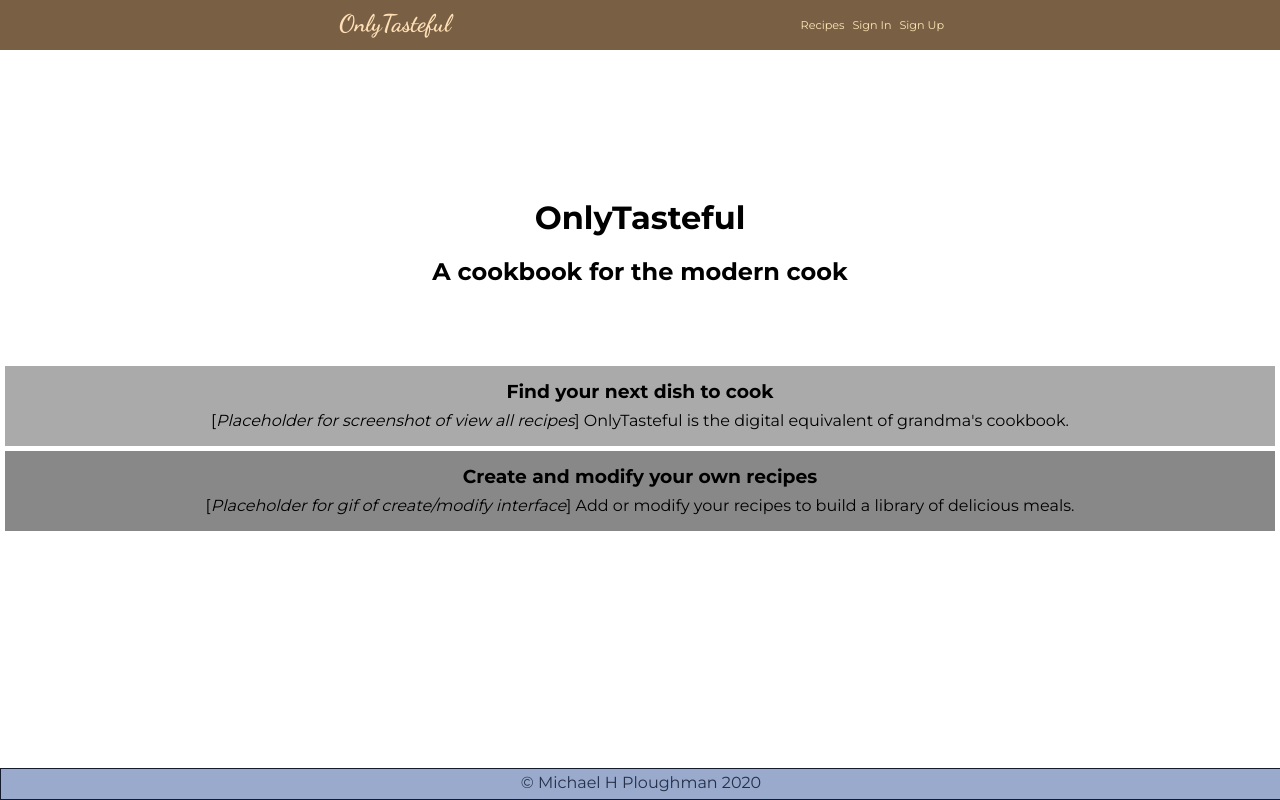
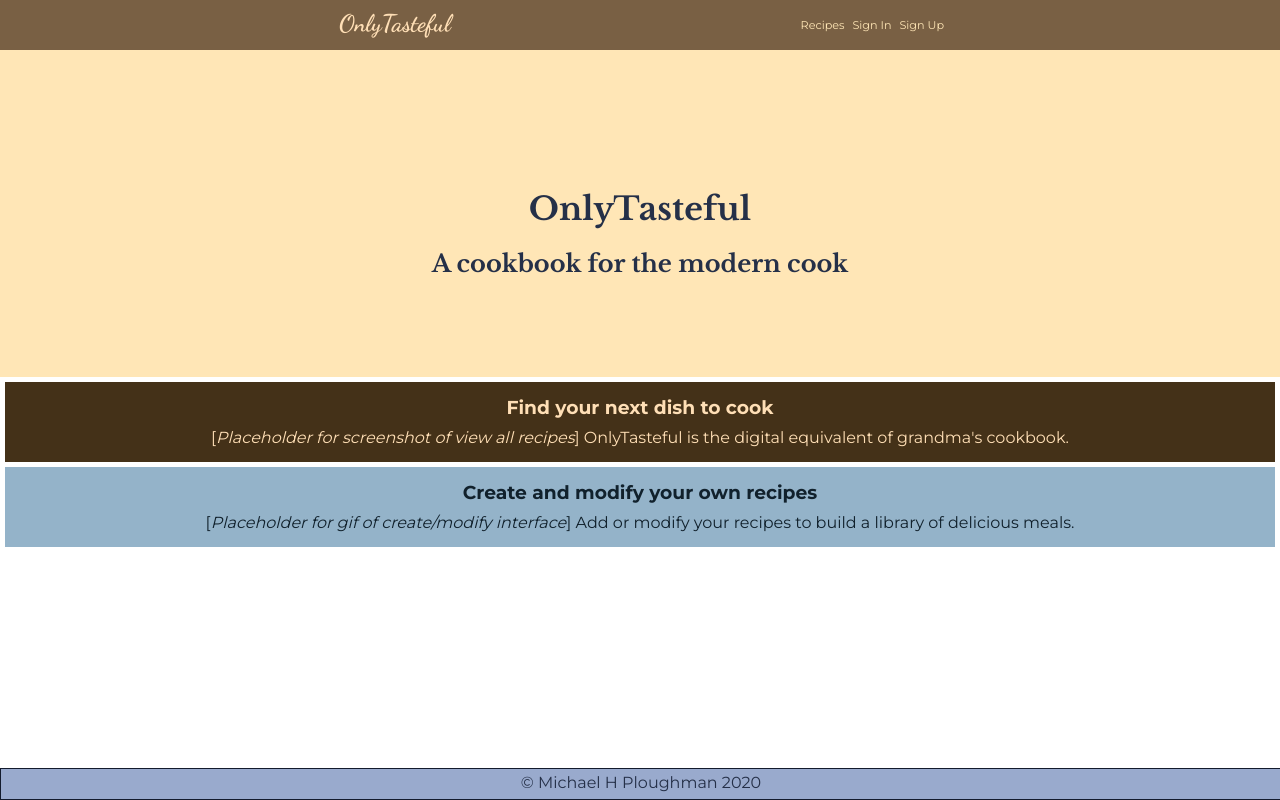
Before and after one commit to Evoxus/OnlyTasteful-client, a React (Create React App) app: page / in a window 1280 px wide. Built offline with nearby package versions, Linux system fonts and the light colour scheme.

Commit message:
Landing & signIn styled

```diff
--- a/src/index.css
+++ b/src/index.css
@@ -1,4 +1,5 @@
-@import url('https://fonts.googleapis.com/css2?family=Bree+Serif&family=Dancing+Script:wght@700&family=Montserrat:wght@400;700&display=swap');
+@import url('https://fonts.googleapis.com/css2?family=Dancing+Script:wght@700&family=Libre+Baskerville:wght@400;700&family=Montserrat:wght@400;700&display=swap');
+
 body {
   text-align: center;
   box-sizing: border-box;
--- a/src/routes/Landing/Landing.css
+++ b/src/routes/Landing/Landing.css
@@ -1,40 +1,45 @@
 .hero {
-  margin-top: 25vh;
-  margin-bottom: 10vh;
+  margin-top: 50px;
+  padding-top: 15vh;
+  padding-bottom: 10vh;
+  background-color: #FFE6B6;
+  color: #253048;
+  font-family: 'Libre Baskerville', serif;
 }
 
 .findYourDish {
-  background-color: #aaa;
+  background-color: #443118;
 }
 
 .createRecipes {
-  background-color: #888;
+  background-color: #94B3C9;
 }
 
-.findYourDish,
-.createRecipes {
+.findYourDish, .createRecipes {
   padding: 10px;
   margin: 5px;
   transition-duration: 200ms;
 }
 
-.findYourDish h3,
-.createRecipes h3,
-.findYourDish p,
-.createRecipes p {
+.findYourDish h3, .createRecipes h3, .findYourDish p, .createRecipes p {
   margin: 0;
   padding: 5px;
 }
 
-.findYourDish a,
-.createRecipes a {
+.findYourDish a, .createRecipes a {
   text-decoration: none;
-  color: black;
   cursor: pointer;
 }
 
-.findYourDish:hover,
-.createRecipes:hover {
+.findYourDish a {
+  color: #FFDFB6;
+}
+
+.createRecipes a {
+  color: #11212C;
+}
+
+.findYourDish:hover, .createRecipes:hover {
   transition-duration: 200ms;
   background-color: antiquewhite;
   box-shadow: 1px 1px 4px grey;
--- a/src/routes/SignIn/SignIn.css
+++ b/src/routes/SignIn/SignIn.css
@@ -8,7 +8,15 @@
 }
 
 .signIn {
-  margin-top: 60px;
+  margin-top: 50px;
+}
+
+.signIn h2 {
+  margin: 0;
+  padding: 10px;
+  background-color: #FFE6B6;
+  color: #253048;
+  font-family: 'Libre Baskerville', serif;
 }
 
 .signIn input {
```
